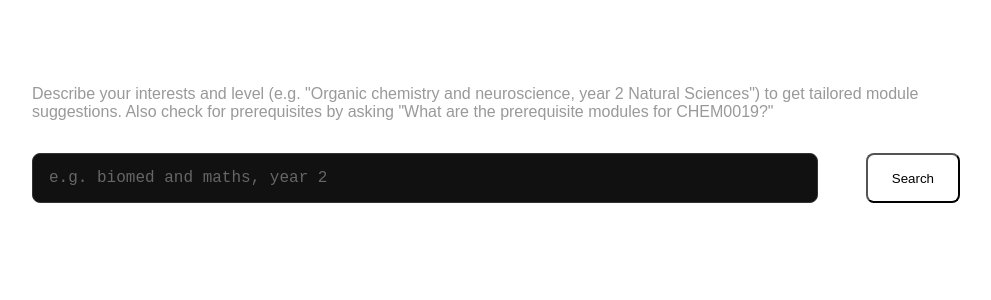
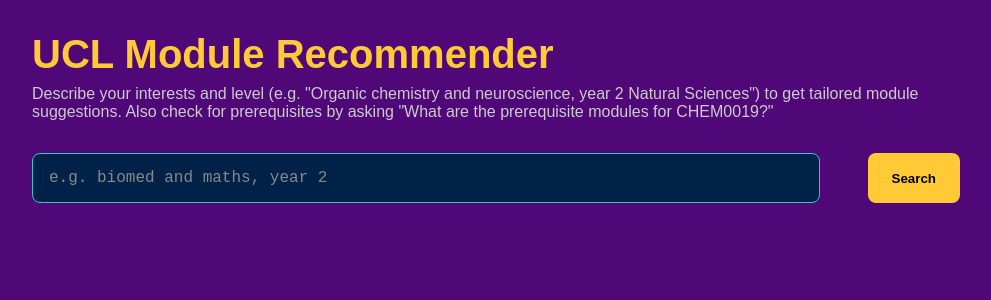
Before and after one commit to VedhRKannan/ucl-mods, a Next.js app in the folder ucl-module-recs/: page / in a window 1280 px wide. Shown: the top 300 px of the page, without its empty margins (144-1135 px from the left). Built offline with nearby package versions, Linux system fonts and the light colour scheme.

Commit message:
ucl colour scheme

```diff
--- a/ucl-module-recs/src/app/page.module.css
+++ b/ucl-module-recs/src/app/page.module.css
@@ -9,10 +9,11 @@
   font-size: 2.5rem;
   font-weight: 600;
   margin-bottom: 0.5rem;
+  color: #FFCA36;
 }
 
 .subtitle {
-  color: #999;
+  color: #CCCCCC;
   font-size: 1rem;
   margin-bottom: 2rem;
 }
@@ -31,12 +32,18 @@
   padding: 0.75rem 1rem;
   font-size: 1rem;
   line-height: 1.5;
-  resize: none;             /* prevent manual resizing */
-  overflow: visible;         /* shows scroller */
+  resize: none;
+  overflow: visible;
   box-sizing: border-box;
-  border: 1px solid #ccc;
+  border: 1px solid #34C6C6;
   border-radius: 0.5rem;
   transition: height 0.2s ease;
+  background: #002248;
+  color: white;
+}
+
+.input::placeholder {
+  color: #888;
 }
 
 @media (min-width: 640px) {
@@ -49,31 +56,18 @@
   }
 }
 
-.input {
-  flex: 1;
-  padding: 0.75rem 1rem;
-  background: #111;
-  border: 1px solid #333;
-  border-radius: 8px;
-  color: white;
-  font-size: 1rem;
-}
-
-.input::placeholder {
-  color: #666;
-}
-
 .button {
   padding: 0.75rem 1.5rem;
-  background: white;
-  color: black;
+  background: #FFCA36; /* Yellow Vibrant */
+  color: #000000;
   border-radius: 8px;
-  font-weight: 500;
-  transition: background 0.2s;
+  font-weight: 600;
+  transition: background 0.2s ease;
+  border: none;
 }
 
 .button:hover {
-  background: #e2e2e2;
+  background: #e6b932; /* Slightly darker yellow on hover */
 }
 
 .cardGrid {
@@ -107,6 +101,7 @@
   font-size: 1.1rem;
   font-weight: 600;
   margin-bottom: 0.25rem;
+  color: #500778;
 }
 
 .cardSub {
@@ -119,3 +114,9 @@
   font-size: 0.95rem;
   color: #222;
 }
+
+/* Overall background (e.g. set in <main>) */
+body,
+main {
+  background: #500778;
+}
```
